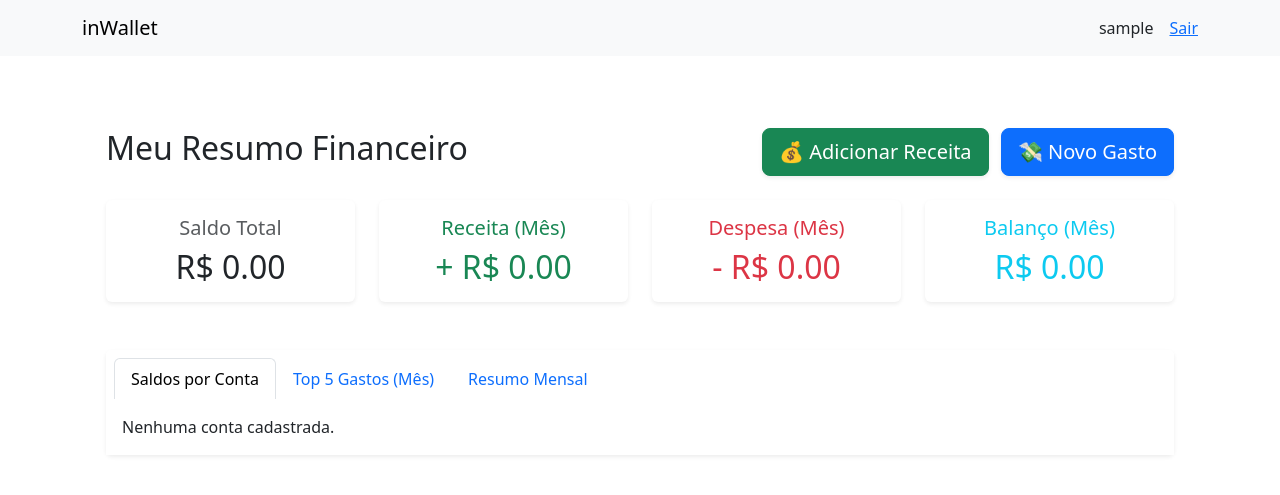
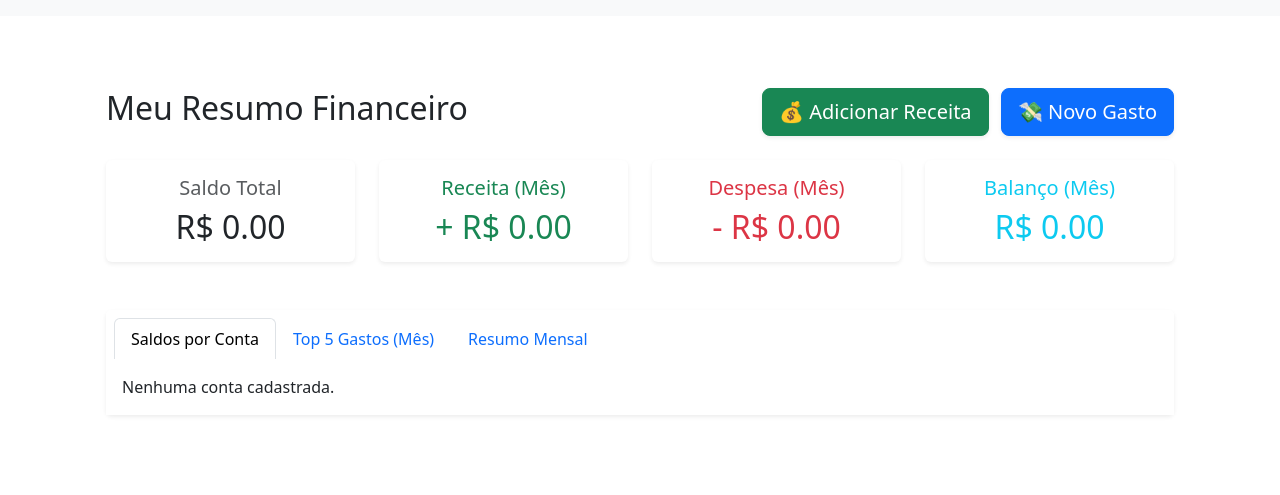
Before and after one commit to Samueljonas/InWallet, a Django app: page / in a window 1280 px wide. Shown: the top 495 px of the page. Run offline with Django 4.2, Linux system fonts and the light colour scheme; the visitor is signed in with stand-in values (Sample User, id 1); data that the repository does not hold is empty.

Commit message:
update base.html

```diff
--- a/wallet/templates/base.html
+++ b/wallet/templates/base.html
@@ -1,27 +1,20 @@
 <!DOCTYPE html>
 <html>
-  <head>
-    <meta charset="utf-8" />
-    <title>inWallet</title>
-    <link
-      href="https://cdn.jsdelivr.net/npm/bootstrap@5.3.0/dist/css/bootstrap.min.css"
-      rel="stylesheet"
-    />
-  </head>
-  <body>
+<head>
+    <meta charset="utf-8">
+    <meta name="viewport" content="width=device-width, initial-scale=1">
+    <title>inWallet - {% block title %}Dashboard{% endblock %}</title>
+    <link href="https://cdn.jsdelivr.net/npm/bootstrap@5.3.0/dist/css/bootstrap.min.css" rel="stylesheet">
+</head>
+<body>
     <nav class="navbar navbar-light bg-light">
-      <div class="container">
-        <a class="navbar-brand" href="{% url 'wallet:dashboard' %}">inWallet</a>
-        <ul class="navbar-nav flex-row">
-          {% if user.is_authenticated %}
-          <li class="nav-item me-3">{{ user.username }}</li>
-          <li class="nav-item"><a href="{% url 'logout' %}">Sair</a></li>
-          {% else %}
-          <li class="nav-item"><a href="{% url 'login' %}">Login</a></li>
-          {% endif %}
-        </ul>
-      </div>
-    </nav>
-    <div class="container mt-4">{% block content %}{% endblock %}</div>
-  </body>
+        </nav>
+
+    <div class="container mt-4">
+        {% block content %}{% endblock %}
+    </div>
+
+    <script src="https://cdn.jsdelivr.net/npm/bootstrap@5.3.0/dist/js/bootstrap.bundle.min.js"></script>
+
+</body>
 </html>
```
Also changed, not shown: wallet/templates/transactions/list.html (deleted).
